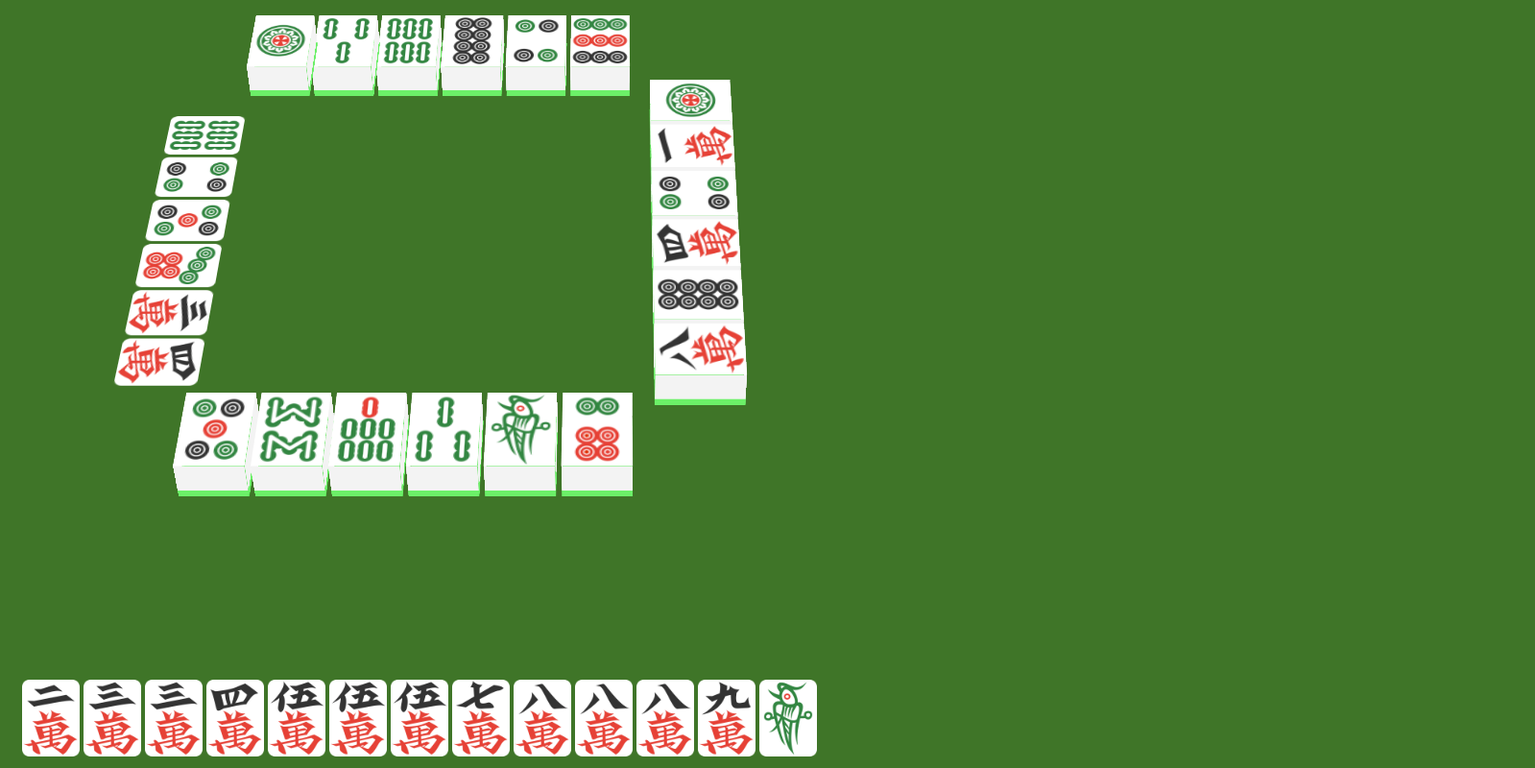
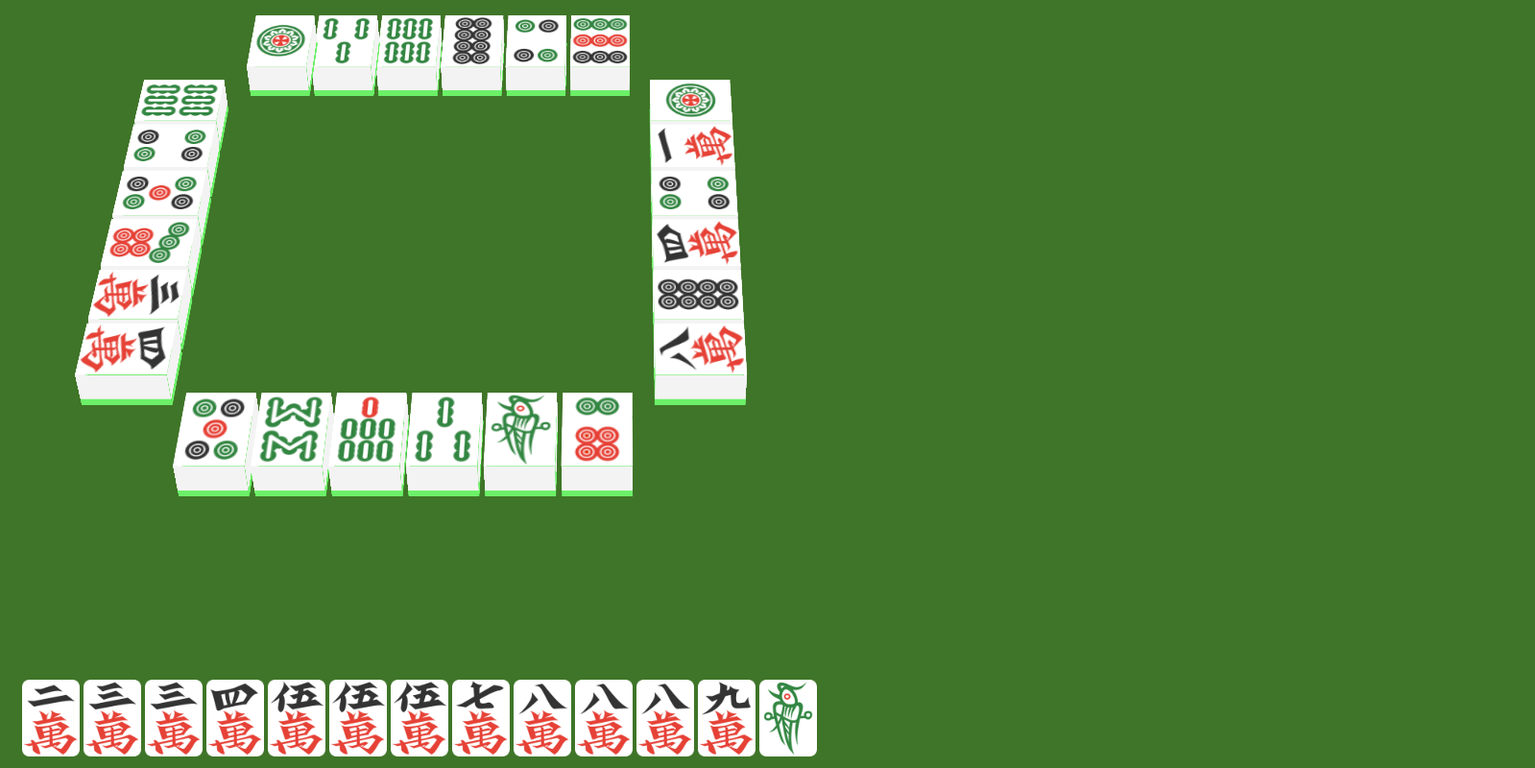
Before and after one commit to hongzhong-xueliu/assets, a plain HTML site: page index.html in a window 1280 px wide. Shown: the whole page at 96% size, 1599 px wide, since content can reach past the window. Drawn offline with Linux system fonts and the light colour scheme.

Commit message:
とりあえず河を全部 3D 化

```diff
--- a/index.html
+++ b/index.html
@@ -10,8 +10,10 @@
             --piece-stride: calc(var(--piece-width) + var(--piece-margin));
             --河-center-y: 330px;
             --河-center-x: 445px;
+
+            /* 「自分の河の右上」と「下家の河の（自分から見た）左下の間」をどれくらい離すか */
             --corner-margin: 20px;
-            /* 「自分の河の右上」と「下家の河の（自分から見た）左下の間」をどれくらい離すか */
+
             --each-河-width: calc(6 * var(--piece-width) + 5 * var(--piece-margin));
 
             --自家-top: calc(var(--河-center-y) + var(--each-河-width) / 2 + var(--corner-margin));
@@ -22,6 +24,9 @@
 
             --対面-bottom: calc(var(--河-center-y) - var(--each-河-width) / 2 - var(--corner-margin));
             --対面-right: calc(var(--河-center-x) + var(--each-河-width) / 2);
+
+            --上家-right: calc(var(--河-center-x) - var(--each-河-width) / 2 - var(--corner-margin));
+            --上家-top: calc(var(--河-center-y) - var(--each-河-width) / 2);
         }
     </style>
 </head>
@@ -272,23 +277,88 @@
             <div class="face side-faceD"></div>
         </div>
 
+        <!-- ↑ 以上、対面。-->
 
-    </div>
+        <!-- ↓ 以下、上家。 -->
+
+        <div class="piece" style="position: absolute;
+        transform: rotate3d(1, 0, 0, 50deg)
+        translate(var(--上家-right), var(--上家-top))
+        translate(-70px, -10px) rotateZ(90deg); /* 牌中心で回転した後、牌の左上を原点とするための補正。10px とは (height - width)/2、70px とは (height + width)/2 */
+        ">
+            <div class="face face1"><img src="./assets/6索.png" height="80"></div>
+            <div class="face face2"></div>
+            <div class="face side-faceA"></div>
+            <div class="face side-faceB"></div>
+            <div class="face side-faceC"></div>
+            <div class="face side-faceD"></div>
+        </div>
 
 
-    <div style="transform: translateY(200px) rotate3d(1, 0, 0, 50deg) translateY(20px) translateX(250px)">
-        <div style="position: relative;">
-            <div style="position: absolute; left: -250px; transform: rotate(90deg)">
-                <img alt="6索" src="assets/6索.png" width="60" height="80">
-                <img alt="4筒" src="assets/4筒.png" width="60" height="80">
-                <img alt="5筒" src="assets/5筒.png" width="60" height="80">
-                <img alt="7筒" src="assets/7筒.png" width="60" height="80">
-                <img alt="3萬" src="assets/3萬.png" width="60" height="80">
-                <img alt="4萬" src="assets/4萬.png" width="60" height="80">
-            </div>
+        <div class="piece" style="position: absolute;
+        transform: rotate3d(1, 0, 0, 50deg)
+        translate(var(--上家-right), calc(var(--上家-top) + var(--piece-stride)) )
+        translate(-70px, -10px) rotateZ(90deg); /* 牌中心で回転した後、牌の左上を原点とするための補正。10px とは (height - width)/2、70px とは (height + width)/2 */
+        ">
+            <div class="face face1"><img src="./assets/4筒.png" height="80"></div>
+            <div class="face face2"></div>
+            <div class="face side-faceA"></div>
+            <div class="face side-faceB"></div>
+            <div class="face side-faceC"></div>
+            <div class="face side-faceD"></div>
+        </div>
 
+        <div class="piece" style="position: absolute;
+        transform: rotate3d(1, 0, 0, 50deg)
+        translate(var(--上家-right), calc(var(--上家-top) + var(--piece-stride) * 2) )
+        translate(-70px, -10px) rotateZ(90deg); /* 牌中心で回転した後、牌の左上を原点とするための補正。10px とは (height - width)/2、70px とは (height + width)/2 */
+        ">
+            <div class="face face1"><img src="./assets/5筒.png" height="80"></div>
+            <div class="face face2"></div>
+            <div class="face side-faceA"></div>
+            <div class="face side-faceB"></div>
+            <div class="face side-faceC"></div>
+            <div class="face side-faceD"></div>
+        </div>
+
+        <div class="piece" style="position: absolute;
+        transform: rotate3d(1, 0, 0, 50deg)
+        translate(var(--上家-right), calc(var(--上家-top) + var(--piece-stride) * 3) )
+        translate(-70px, -10px) rotateZ(90deg); /* 牌中心で回転した後、牌の左上を原点とするための補正。10px とは (height - width)/2、70px とは (height + width)/2 */
+        ">
+            <div class="face face1"><img src="./assets/7筒.png" height="80"></div>
+            <div class="face face2"></div>
+            <div class="face side-faceA"></div>
+            <div class="face side-faceB"></div>
+            <div class="face side-faceC"></div>
+            <div class="face side-faceD"></div>
+        </div>
+
+        <div class="piece" style="position: absolute;
+        transform: rotate3d(1, 0, 0, 50deg)
+        translate(var(--上家-right), calc(var(--上家-top) + var(--piece-stride) * 4) )
+        translate(-70px, -10px) rotateZ(90deg); /* 牌中心で回転した後、牌の左上を原点とするための補正。10px とは (height - width)/2、70px とは (height + width)/2 */
+        ">
+            <div class="face face1"><img src="./assets/3萬.png" height="80"></div>
+            <div class="face face2"></div>
+            <div class="face side-faceA"></div>
+            <div class="face side-faceB"></div>
+            <div class="face side-faceC"></div>
+            <div class="face side-faceD"></div>
+        </div>
+
+
+        <div class="piece" style="position: absolute;
+        transform: rotate3d(1, 0, 0, 50deg)
+        translate(var(--上家-right), calc(var(--上家-top) + var(--piece-stride) * 5) )
+        translate(-70px, -10px) rotateZ(90deg); /* 牌中心で回転した後、牌の左上を原点とするための補正。10px とは (height - width)/2、70px とは (height + width)/2 */
+        ">
+            <div class="face face1"><img src="./assets/4萬.png" height="80"></div>
+            <div class="face face2"></div>
+            <div class="face side-faceA"></div>
+            <div class="face side-faceB"></div>
+            <div class="face side-faceC"></div>
+            <div class="face side-faceD"></div>
         </div>
     </div>
-
-
 </body>
```
